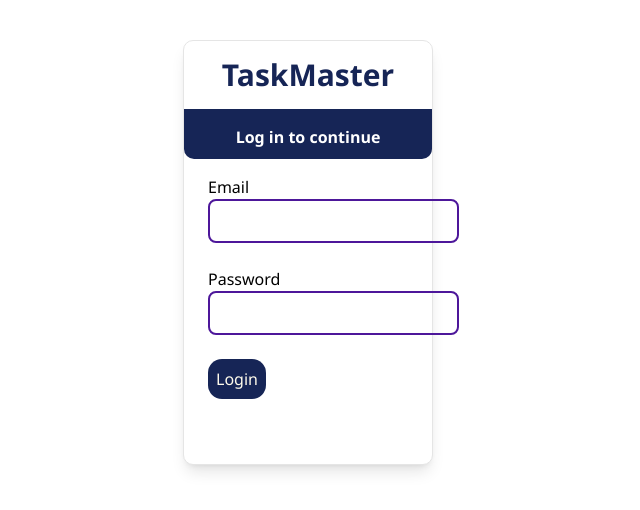
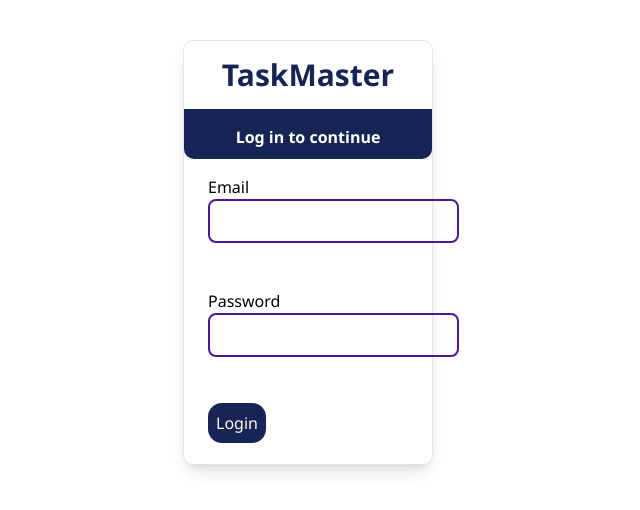
Before and after one commit to bhuiyannowrin/TaskManagementProject, a React (Vite) app: page /login in a window 1280 px wide. Shown: the top 510 px of the page, without its empty margins (332-972 px from the left). Built offline with nearby package versions, Linux system fonts and the light colour scheme.

Commit message:
fix login page

```diff
--- a/src/Login.tsx
+++ b/src/Login.tsx
@@ -27,7 +27,7 @@
           Log in to continue
         </h2>
         <form onSubmit={handleSubmit(onSubmit)} className="pl-6 space-y-6">
-          <div className="w-full max-w-md">
+          <div className="w-full h-[90px]">
             <label className="text-left text-black font-medium mb-2">
               Email
             </label>
@@ -49,7 +49,7 @@
             )}
           </div>
 
-          <div className="w-full">
+          <div className="w-full h-[90px]">
             <label className="text-left text-black font-medium mb-2">
               Password
             </label>
```
